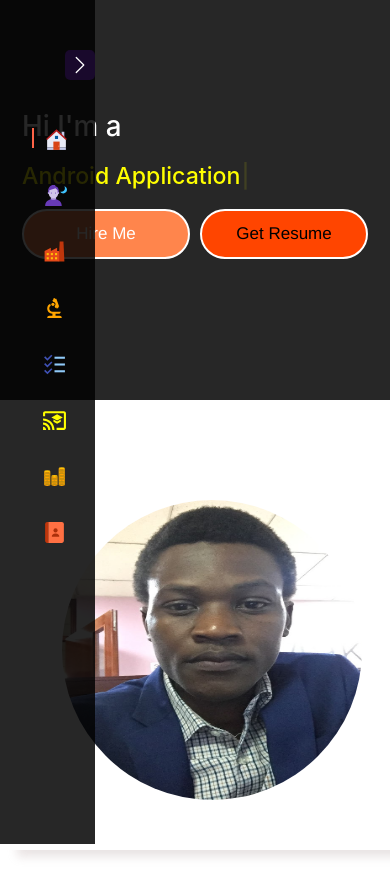
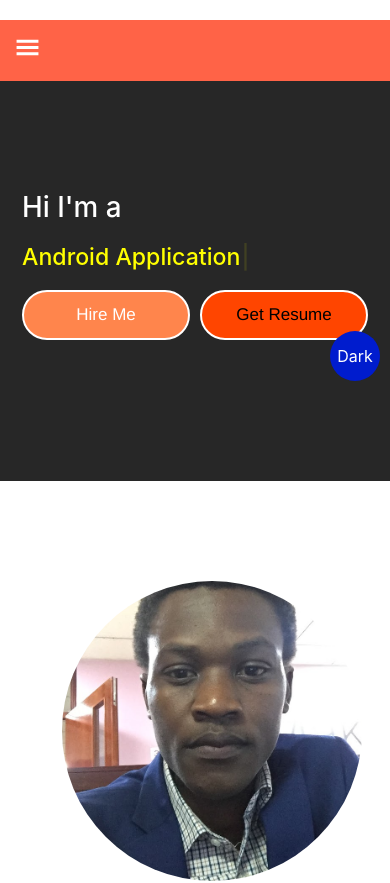
Before and after one commit to otienosylvery/React-Web-Portfolio, a React (Create React App) app in the folder client/: page / in a window 390 px wide. Shown: the top 883 px of the page. Built offline with nearby package versions, Linux system fonts and the light colour scheme.

Commit message:
React App Commit
#Mobile view Navbar design

#Responsive design fix

#Dark and Light theme implementation using context api

#further fixing needed...dark theme

```diff
--- a/client/src/App.js
+++ b/client/src/App.js
@@ -1,4 +1,4 @@
-import React from 'react';
+import React, {useState, createContext} from 'react';
 import Sidebar from './components/Sidebar/Sidebar';
 import About from './components/About/About';
 import TechStack from './components/TechStack/TechStack';
@@ -7,14 +7,28 @@ import WorkExperience from './components/WorkExperience/WorkExperience';
 import Education from './components/Education/Education';
 import Testimonial from './components/Testimonial/Testimonial';
 import Contact from './components/Contact/Contact';
+import NavbarMobileView from './components/Sidebar/NavbarMobileView';
 import './App.css';
 
 import ScrollToTop from 'react-scroll-to-top'
 
+export const ThemeContext = createContext(null);
+
 const App = ()=>{
+
+ const [theme, setTheme] = useState ('lightTheme');
+
+ const changeTheme = () =>{
+  setTheme((prev) => (prev === 'lightTheme' ? 'darkTheme': 'lightTheme'));
+ }
+
   return(
-    <>
-    <Sidebar/>
+    <ThemeContext.Provider value = {{theme,changeTheme}}>
+
+      <div id={theme}>
+        <NavbarMobileView/>
+
+        <Sidebar changeTheme={changeTheme} theme={theme}/>
         <About/>
         <WorkExperience/>
         <TechStack/>
@@ -22,13 +36,15 @@ const App = ()=>{
         <Education/>
         <Testimonial/>
         <Contact/>
+      </div>
+
     <ScrollToTop smooth ={true}
     color='white'
     height='20'
     width='20'
       style={{borderRadius:'90px', backgroundColor:'rgb(59, 52, 52)' }}
     />
-    </>
+    </ThemeContext.Provider>
   );
 }
 export default App;
--- a/client/src/components/About/About.css
+++ b/client/src/components/About/About.css
@@ -7,12 +7,15 @@ height: 400px;
 }
 
 
+
+
 .about-image img{
     height: 300px;
     width: 300px;
     border-radius: 190px;
     margin-top: 50px;
     margin: 50px;
+    object-fit: cover;
 
 }
 
@@ -32,3 +35,9 @@ height: 400px;
     background-color: yellow;
     text-align: center;
 }
+
+@media (max-width:1000px){
+    .about-section{
+        height: auto;
+    }
+}
--- a/client/src/components/Contact/Contact.css
+++ b/client/src/components/Contact/Contact.css
@@ -1,6 +1,6 @@
 .contact-section{
     margin-top: 90px;
-    height: 600px;
+    height: 950px;
     margin-bottom: 30px;
 }
 
--- a/client/src/components/Home/Home.css
+++ b/client/src/components/Home/Home.css
@@ -64,3 +64,21 @@
     text-decoration: none;
     color: black;
 }
+
+.themeChange{
+    justify-content: center;
+    height: 50px;
+    width: 50px;
+    background-color: #001cce;
+    right: 0;
+    margin-right: 10px;
+    text-align: center;
+    vertical-align: middle;
+    line-height: 50px;
+    position: fixed;
+    top: 150;
+    margin-top: 250px;
+    border-radius: 90px;
+    cursor: pointer;
+    z-index: 1;
+}
--- a/client/src/components/Home/Home.js
+++ b/client/src/components/Home/Home.js
@@ -4,9 +4,16 @@ import './Home.css'
 import Typewriter from 'typewriter-effect';
 import MyCv from './my_cv.pdf'
 
-const Home = () => {
+const Home = ({theme, changeTheme}) => {
   return (
     <div  className='container-fluid home' id='home'>
+
+      <div className='themeChange' onClick={changeTheme}>
+
+        {theme === 'lightTheme' ? (<p>Dark</p>):(<p>Light</p>)}
+
+
+      </div>
 
       <div className='container home-content'>
 
--- /dev/null
+++ b/client/src/components/Sidebar/NavbarMobileView.css
@@ -0,0 +1,61 @@
+.mobile-view-navbar{
+    position: sticky;
+    top: 0;
+    z-index: 1;
+}
+
+.navbar-header{
+    width: 100%;
+    background-color: tomato;
+    color: white;
+    padding: 5px;
+    margin-top: 20px;
+
+}
+
+.navbar-header p svg{
+    margin-left: 10px;
+    cursor: pointer;
+    margin-top: 10px;
+}
+
+.mobile-nav{
+    height: auto;
+    width: 210px;
+    background-color: tomato;
+    border-radius: 5px;
+    margin-top: 20px;
+    padding-top: 10px;
+    padding-bottom: 10px;
+}
+
+.mobile-nav ul li{
+    color: white;
+    list-style-type: none;
+    cursor: pointer;
+    text-decoration: none;
+    margin-top: 30px;
+}
+
+.mobile-nav ul li a{
+    color: white;
+    text-decoration: none;
+}
+
+.nav-item-mobileview .active{
+    color: white;
+    background-color: black;
+    border-radius: 90px;
+    padding-top: 5px;
+    padding-bottom: 5px;
+    padding-left: 10px;
+    padding-right: 10px;
+    width: 100%;
+
+}
+
+@media(min-width:1000px){
+    .mobile-view-navbar{
+        display: none;
+    }
+}
--- /dev/null
+++ b/client/src/components/Sidebar/NavbarMobileView.js
@@ -0,0 +1,131 @@
+import React,{useState} from 'react'
+import './NavbarMobileView.css'
+import {GiHamburgerMenu} from 'react-icons/gi'
+
+import {
+    FcHome,
+    FcNightPortrait,
+    FcTodoList,
+    FcContacts,
+    FcFactory,
+    FcSalesPerformance,
+} from "react-icons/fc";
+
+import {MdBiotech} from "react-icons/md"
+import { MdCastForEducation } from 'react-icons/md';
+import {Link} from 'react-scroll'
+const NavbarMobileView = () => {
+
+    const [open, setOpen] = useState(false);
+
+    const handleClick = () =>{
+        setOpen(!open)
+    }
+
+    return (
+    <div className='mobile-view-navbar'>
+        <div className='navbar-header'>
+            <p><GiHamburgerMenu size={25} onClick={handleClick}/></p>
+        </div>
+
+        {open? (
+            <div className='mobile-nav'>
+
+            <ul>
+                    <li className='nav-item-mobileview'>
+                        <Link to='home'
+                        spy={true}
+                        smooth={true}
+                        duration={100}
+                        offset={-100}>
+                            <FcHome size={25}/>Home
+                        </Link>
+
+                    </li>
+                    <li className='nav-item-mobileview'>
+                        <Link to='about'
+                        spy={true}
+                        smooth={true}
+                        duration={100}
+                        offset={-100}>
+                            <FcNightPortrait size={25}/>About
+                        </Link>
+                    </li>
+
+                    <li className='nav-item-mobileview'>
+                        <Link to='work-experience'
+                        spy={true}
+                        smooth={true}
+                        duration={100}
+                        offset={-100}>
+                        <FcFactory size={25}/>Work Experience
+                        </Link>
+
+                    </li>
+
+                    <li className='nav-item-mobileview'>
+                        <Link to='tech-stack'
+                        spy={true}
+                        smooth={true}
+                        duration={100}
+                        offset={-100}>
+                        <MdBiotech size={25} color='orange'/>Tech Stack
+                        </Link>
+
+                    </li>
+
+
+
+                    <li className='nav-item-mobileview'>
+                        <Link to='projects'
+                        spy={true}
+                        smooth={true}
+                        duration={100}
+                        offset={-100}>
+                        <FcTodoList size={25}/>Projects
+                        </Link>
+
+                    </li>
+
+
+
+                    <li className='nav-item-mobileview'>
+                        <Link to='education'
+                        spy={true}
+                        smooth={true}
+                        duration={100}
+                        offset={-100}>
+                        <MdCastForEducation size={25} color='yellow'/>Education
+                        </Link>
+
+                    </li>
+
+                    <li className='nav-item-mobileview'>
+                        <Link to='testimonial'
+                        spy={true}
+                        smooth={true}
+                        duration={100}
+                        offset={-100}>
+                        <FcSalesPerformance size={25}/>Testimonial
+                        </Link>
+
+                    </li>
+                    <li className='nav-item-mobileview'>
+                        <Link to='contact'
+                        spy={true}
+                        smooth={true}>
+                        <FcContacts size={25}/>Contact
+                        </Link>
+
+                    </li>
+                   </ul>
+
+            </div>
+        ):null}
+
+
+    </div>
+  )
+}
+
+export default NavbarMobileView
--- a/client/src/components/Sidebar/Sidebar.css
+++ b/client/src/components/Sidebar/Sidebar.css
@@ -37,3 +37,9 @@
     border-radius: 5px;
     margin-top: 50px;
 }
+
+@media(max-width:1000px){
+    .sidebar{
+        display: none;
+    }
+}
--- a/client/src/components/Sidebar/Sidebar.js
+++ b/client/src/components/Sidebar/Sidebar.js
@@ -7,7 +7,7 @@ import SidebarList from './SidebarList';
 
 
 
-const Sidebar = () => {
+const Sidebar = ({theme,changeTheme}) => {
 
   const[expandSidebar, setExpandSidebar] = useState(false);
 
@@ -38,7 +38,7 @@ const Sidebar = () => {
       </div>
 
       <div className='container'>
-        <Home/>
+        <Home changeTheme={changeTheme} theme={theme}/>
       </div>
     </div>
   )
```
Lines whose indentation alone changed are shown as unchanged.
